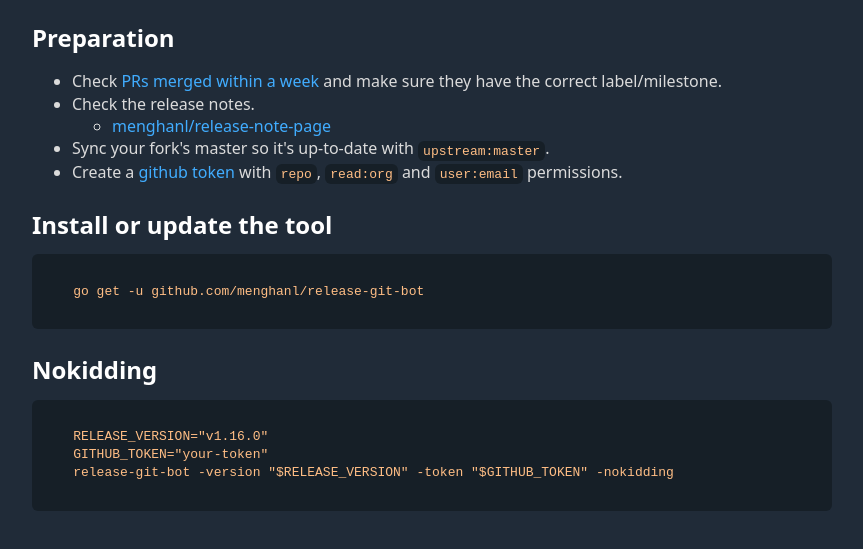
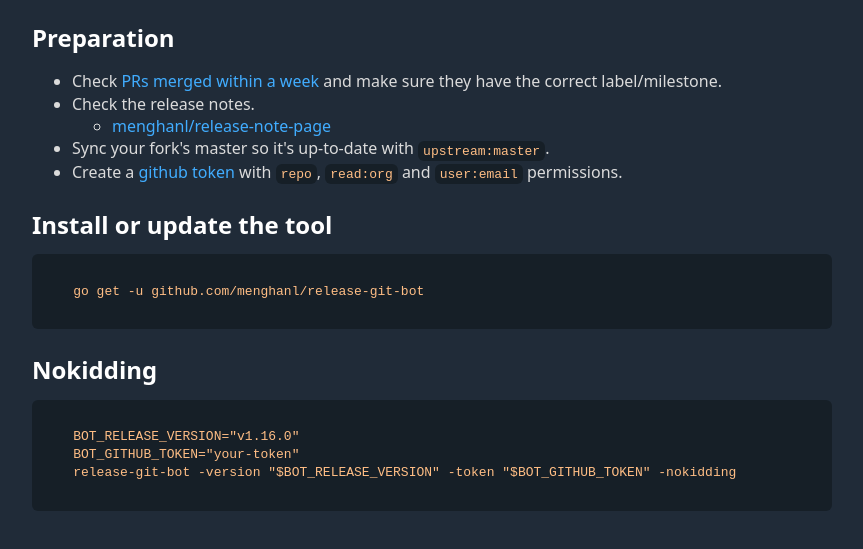
Before and after one commit to menghanl/release-git-bot, a plain HTML site: page docs/index.html in a window 1280 px wide. Shown: the part 115-664 px from the top of the page, without its empty margins (208-1071 px from the left). Drawn offline with nearby package versions, Linux system fonts and the light colour scheme.

Commit message:
change doc env variable

```diff
--- a/docs/index.html
+++ b/docs/index.html
@@ -37,9 +37,9 @@
 
   <h2>Nokidding</h2>
   <pre><code>
-    RELEASE_VERSION="v1.16.0"
-    GITHUB_TOKEN="your-token"
-    release-git-bot -version "$RELEASE_VERSION" -token "$GITHUB_TOKEN" -nokidding
+    BOT_RELEASE_VERSION="v1.16.0"
+    BOT_GITHUB_TOKEN="your-token"
+    release-git-bot -version "$BOT_RELEASE_VERSION" -token "$BOT_GITHUB_TOKEN" -nokidding
   </code></pre>
 </body>
 
```
